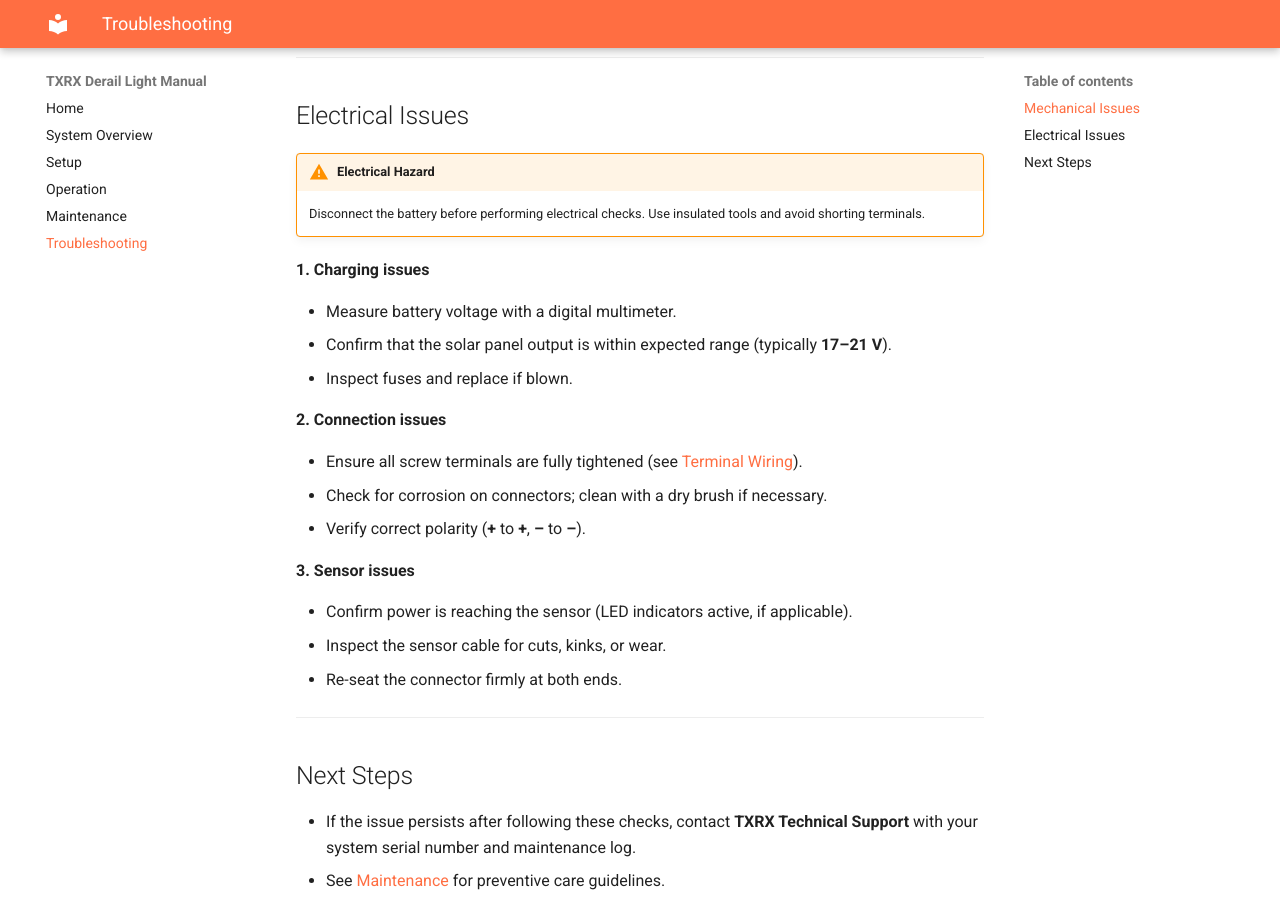
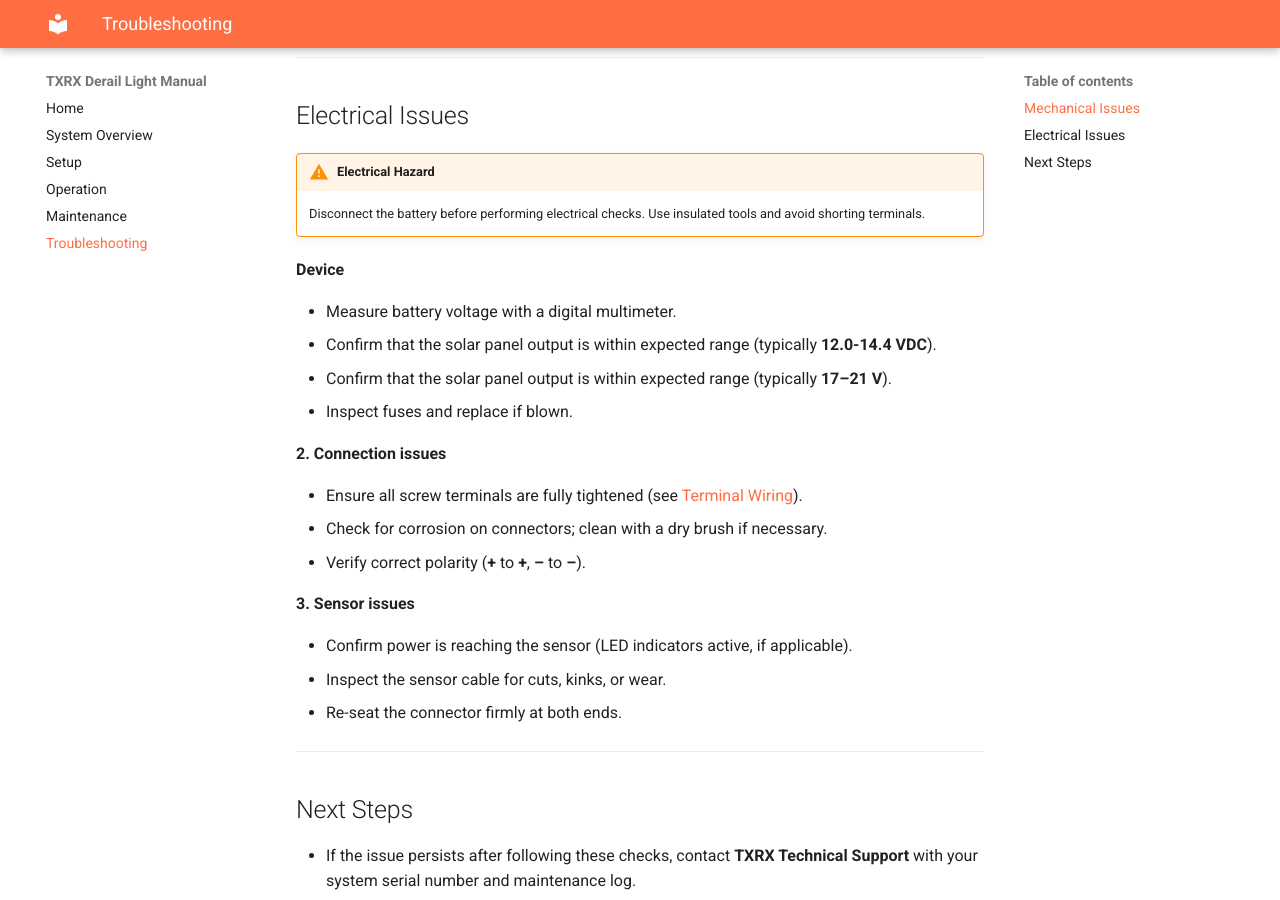
Before and after one commit to niell-ion/derail-docs, an MkDocs documentation site: the page built from docs/derail_troubleshooting.md, in a window 1280 px wide and 900 px high, scrolled down 708 px. Built offline with MkDocs 1.6.1 and Material for MkDocs 9.7.7, drawn with Linux system fonts in a browser that asks for light colours.

Commit message:
Update derail_troubleshooting.md

```diff
--- a/docs/derail_troubleshooting.md
+++ b/docs/derail_troubleshooting.md
@@ -26,9 +26,10 @@
 !!! warning "Electrical Hazard"
     Disconnect the battery before performing electrical checks. Use insulated tools and avoid shorting terminals.
 
-**1. Charging issues**
+**Device**
 
 * Measure battery voltage with a digital multimeter.
+* Confirm that the solar panel output is within expected range (typically **12.0-14.4 VDC**).
 * Confirm that the solar panel output is within expected range (typically **17–21 V**).
 * Inspect fuses and replace if blown.
 
```
